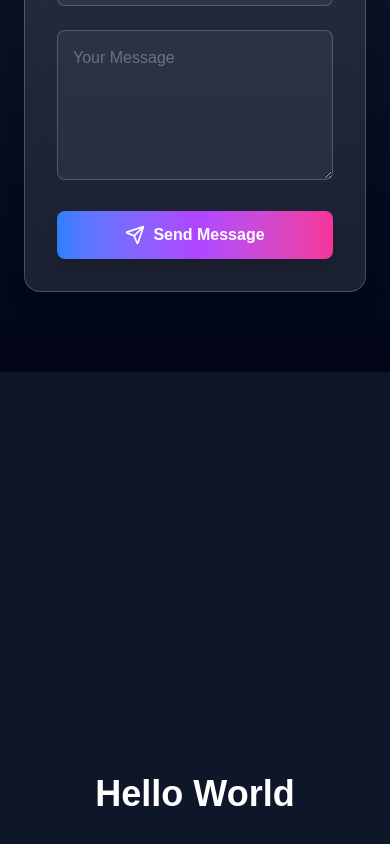
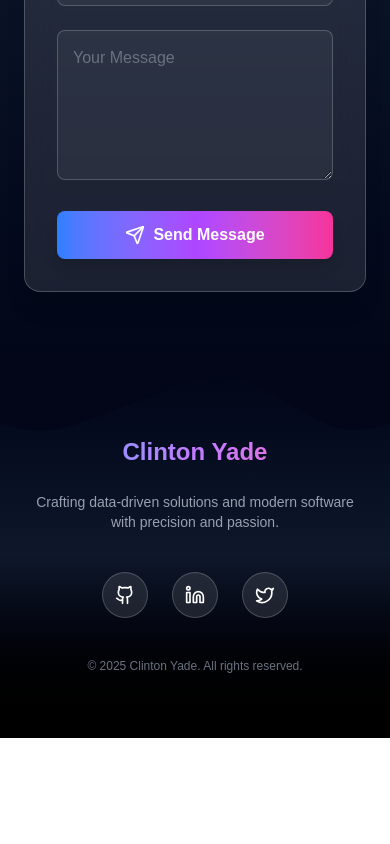
Before and after one commit to Clinton1029/my-portfolio, a Next.js app: page / in a window 390 px wide. Shown: the part 6977-7821 px from the top of the page. After the commit the page ends 7715 px from the top, so only its background shows below. Built offline with nearby package versions, Linux system fonts and the light colour scheme.

Commit message:
updated footer

```diff
--- a/app/components/Footer.tsx
+++ b/app/components/Footer.tsx
@@ -0,0 +1,77 @@
+"use client";
+
+import { motion } from "framer-motion";
+import { Github, Linkedin, Twitter } from "lucide-react";
+
+export default function Footer() {
+  return (
+    <footer className="relative z-10 bg-gradient-to-b from-slate-950 via-slate-900 to-black text-white">
+      {/* 🔹 Curved Divider */}
+      <div className="absolute top-0 left-0 w-full overflow-hidden leading-[0]">
+        <svg
+          className="relative block w-[calc(100%+1.3px)] h-16"
+          xmlns="http://www.w3.org/2000/svg"
+          preserveAspectRatio="none"
+          viewBox="0 0 1200 120"
+        >
+          <path
+            d="M985.66,92.83C906.67,72,823,31,743,14.19c-82-17.34-168,0.19-250,22.77S325.33,77,245.34,95.81C163,115,81,115,0,95.81V0H1200V95.81C1118.91,115,1044.65,113.67,985.66,92.83Z"
+            className="fill-slate-950"
+          ></path>
+        </svg>
+      </div>
+
+      {/* 🔹 Footer Content */}
+      <motion.div
+        initial={{ opacity: 0, y: 40 }}
+        whileInView={{ opacity: 1, y: 0 }}
+        transition={{ duration: 1 }}
+        viewport={{ once: true }}
+        className="relative px-6 sm:px-12 py-16 max-w-7xl mx-auto text-center"
+      >
+        {/* Branding */}
+        <h2 className="text-2xl sm:text-3xl font-bold bg-gradient-to-r from-blue-400 via-purple-400 to-pink-400 bg-clip-text text-transparent mb-6">
+          Clinton Yade
+        </h2>
+        <p className="text-gray-400 max-w-2xl mx-auto mb-10 text-sm sm:text-base">
+          Crafting data-driven solutions and modern software with precision and passion.
+        </p>
+
+        {/* Socials */}
+        <div className="flex justify-center gap-6 mb-10">
+          {[
+            {
+              href: "https://github.com/Clinton1029",
+              icon: <Github className="w-5 h-5" />,
+            },
+            {
+              href: "https://linkedin.com/in/your-profile",
+              icon: <Linkedin className="w-5 h-5" />,
+            },
+            {
+              href: "https://twitter.com/your-handle",
+              icon: <Twitter className="w-5 h-5" />,
+            },
+          ].map((social, i) => (
+            <a
+              key={i}
+              href={social.href}
+              target="_blank"
+              rel="noopener noreferrer"
+              className="p-3 rounded-full bg-white/10 border border-white/20 backdrop-blur-md
+                         hover:scale-110 hover:shadow-[0_0_25px_rgba(59,130,246,0.8)]
+                         transition-transform duration-300 ease-out"
+            >
+              {social.icon}
+            </a>
+          ))}
+        </div>
+
+        {/* Copyright */}
+        <p className="text-gray-500 text-xs sm:text-sm">
+          © {new Date().getFullYear()} Clinton Yade. All rights reserved.
+        </p>
+      </motion.div>
+    </footer>
+  );
+}
--- a/app/page.tsx
+++ b/app/page.tsx
@@ -7,6 +7,7 @@ import Services from "./components/Services";
 import Skills from "./components/Skills";
 import Projects from "./components/Projects";
 import Contact from "./components/Contact";
+import Footer from "./components/Footer";
 
 
 export default function Home() {
@@ -19,9 +20,8 @@ export default function Home() {
       <Skills />
       <Projects />
       <Contact />
-      <section className="h-screen flex items-center justify-center">
-        <h1 className="text-4xl font-bold">Hello World</h1>
-      </section>
+      <Footer />
+
     </main>
   );
 }
```
